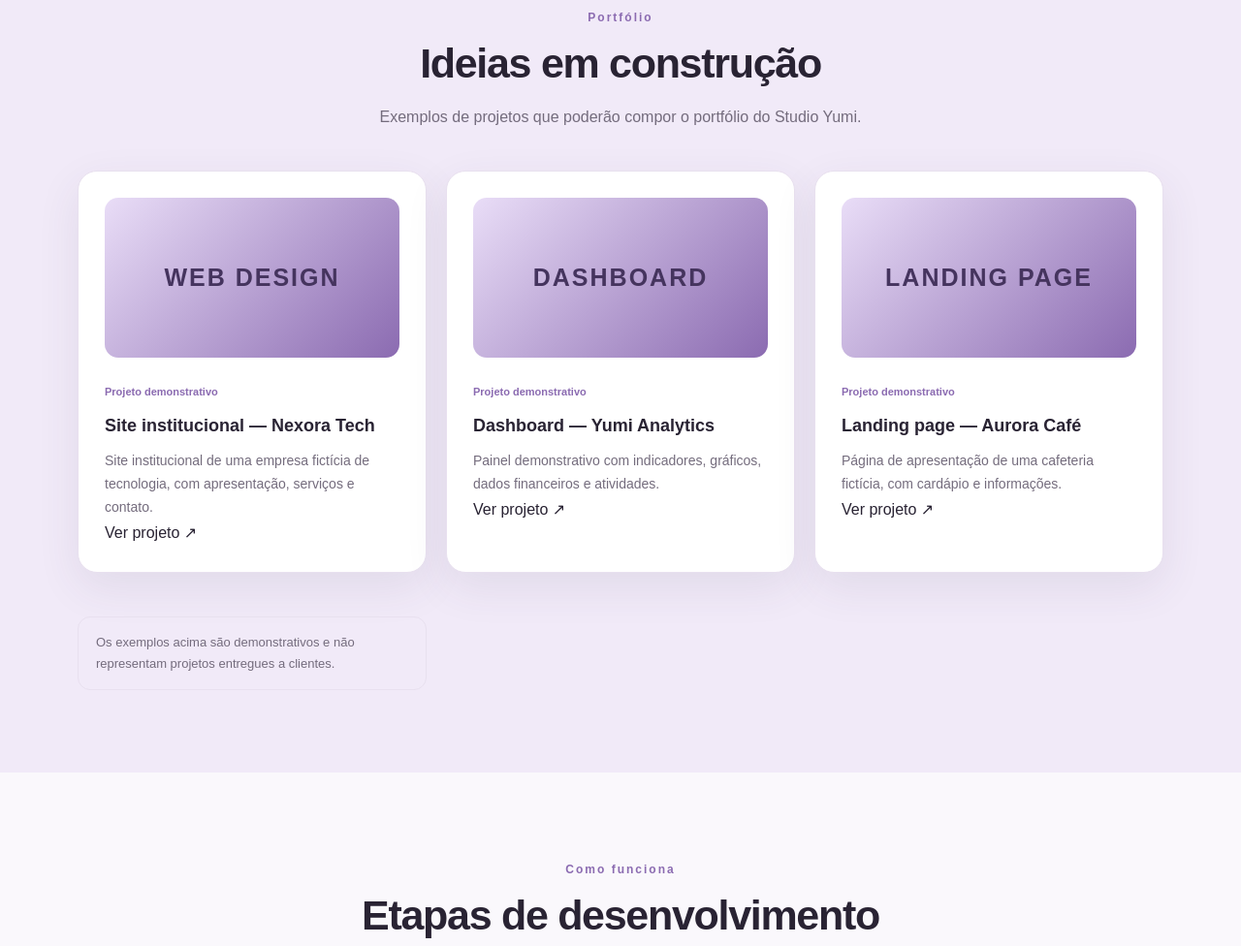
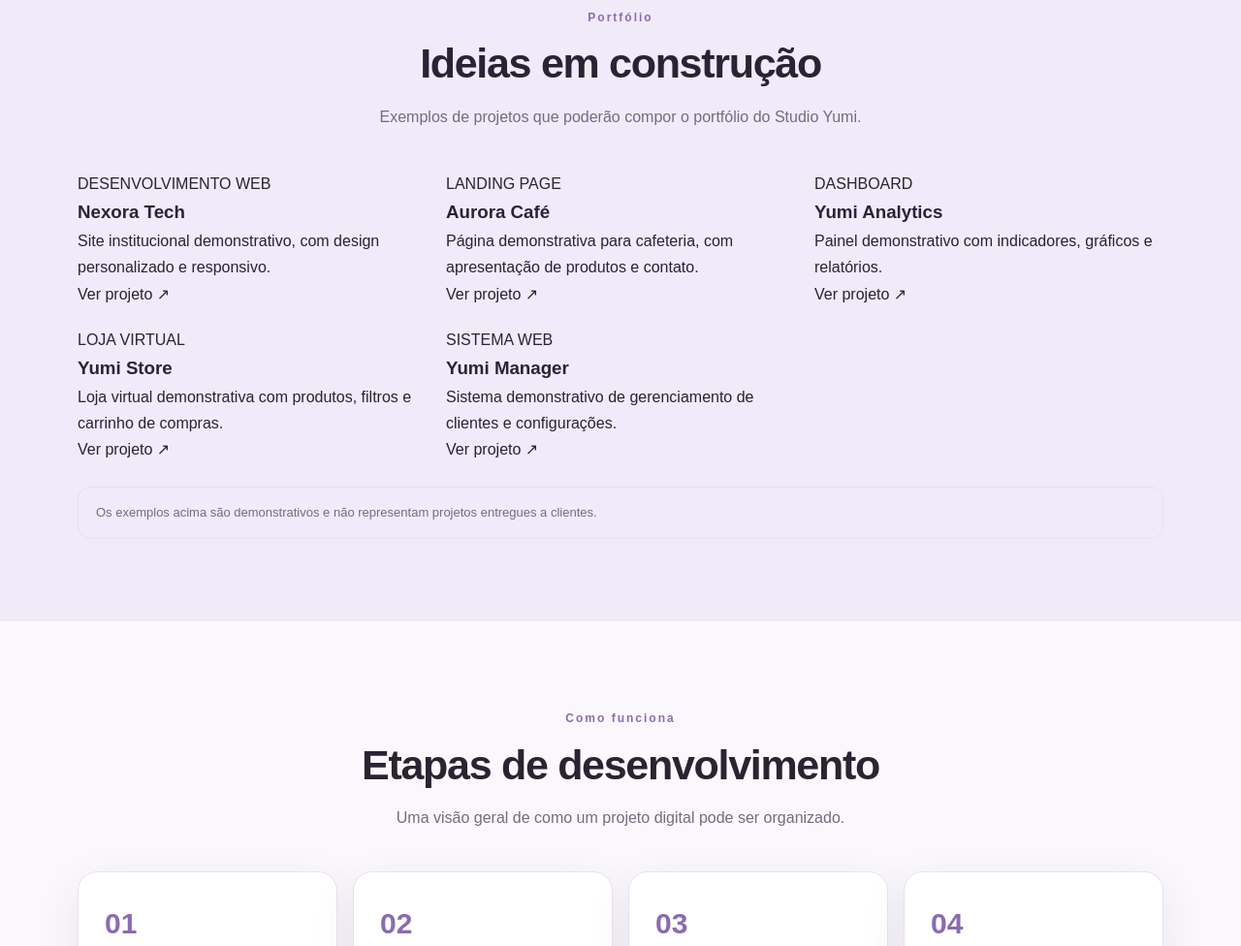
Before and after one commit to studioyumicontato-tech/Studio-Yumi, a plain HTML site: page index.html in a window 1280 px wide. Shown: the part 3355-4331 px from the top of the page at 97% size. Drawn offline with Linux system fonts and the light colour scheme.

Commit message:
Update index.html

```diff
--- a/index.html
+++ b/index.html
@@ -215,35 +215,57 @@
         <p>Exemplos de projetos que poderão compor o portfólio do Studio Yumi.</p>
       </div>
 
+
 <div class="portfolio-grid">
 
-  <article class="project-card reveal">
-    <div class="project-preview">WEB DESIGN</div>
-    <span class="project-tag">Projeto demonstrativo</span>
-    <h3>Site institucional — Nexora Tech</h3>
-    <p>Site institucional de uma empresa fictícia de tecnologia, com apresentação, serviços e contato.</p>
-    <a href="https://studioyumicontato-tech.github.io/Nexora-Tech/" target="_blank" rel="noopener noreferrer">Ver projeto ↗</a>
+  <article class="portfolio-card reveal">
+    <div class="portfolio-info">
+      <span>DESENVOLVIMENTO WEB</span>
+      <h3>Nexora Tech</h3>
+      <p>Site institucional demonstrativo, com design personalizado e responsivo.</p>
+      <a href="https://studioyumicontato-tech.github.io/Nexora-Tech/" target="_blank" rel="noopener noreferrer">Ver projeto ↗</a>
+    </div>
   </article>
 
-  <article class="project-card reveal">
-    <div class="project-preview">DASHBOARD</div>
-    <span class="project-tag">Projeto demonstrativo</span>
-    <h3>Dashboard — Yumi Analytics</h3>
-    <p>Painel demonstrativo com indicadores, gráficos, dados financeiros e atividades.</p>
-    <a href="https://studioyumicontato-tech.github.io/Yumi-Analytics/" target="_blank" rel="noopener noreferrer">Ver projeto ↗</a>
+  <article class="portfolio-card reveal">
+    <div class="portfolio-info">
+      <span>LANDING PAGE</span>
+      <h3>Aurora Café</h3>
+      <p>Página demonstrativa para cafeteria, com apresentação de produtos e contato.</p>
+      <a href="https://studioyumicontato-tech.github.io/Cafeteria---demo/" target="_blank" rel="noopener noreferrer">Ver projeto ↗</a>
+    </div>
   </article>
 
-  <article class="project-card reveal">
-    <div class="project-preview">LANDING PAGE</div>
-    <span class="project-tag">Projeto demonstrativo</span>
-    <h3>Landing page — Aurora Café</h3>
-    <p>Página de apresentação de uma cafeteria fictícia, com cardápio e informações.</p>
-    <a href="https://studioyumicontato-tech.github.io/Cafeteria---demo/" target="_blank" rel="noopener noreferrer">Ver projeto ↗</a>
+  <article class="portfolio-card reveal">
+    <div class="portfolio-info">
+      <span>DASHBOARD</span>
+      <h3>Yumi Analytics</h3>
+      <p>Painel demonstrativo com indicadores, gráficos e relatórios.</p>
+      <a href="https://studioyumicontato-tech.github.io/Yumi-Analytics/" target="_blank" rel="noopener noreferrer">Ver projeto ↗</a>
+    </div>
   </article>
 
+  <article class="portfolio-card reveal">
+    <div class="portfolio-info">
+      <span>LOJA VIRTUAL</span>
+      <h3>Yumi Store</h3>
+      <p>Loja virtual demonstrativa com produtos, filtros e carrinho de compras.</p>
+      <a href="https://studioyumicontato-tech.github.io/Loja-Virtual-Demo/" target="_blank" rel="noopener noreferrer">Ver projeto ↗</a>
+    </div>
+  </article>
+
+  <article class="portfolio-card reveal">
+    <div class="portfolio-info">
+      <span>SISTEMA WEB</span>
+      <h3>Yumi Manager</h3>
+      <p>Sistema demonstrativo de gerenciamento de clientes e configurações.</p>
+      <a href="https://studioyumicontato-tech.github.io/Sistema-Web-Demo/" target="_blank" rel="noopener noreferrer">Ver projeto ↗</a>
+    </div>
+  </article>
+
+</div>
 <div class="notice reveal">
   Os exemplos acima são demonstrativos e não representam projetos entregues a clientes.
-</div>
 </div>
 </section>
 
```
